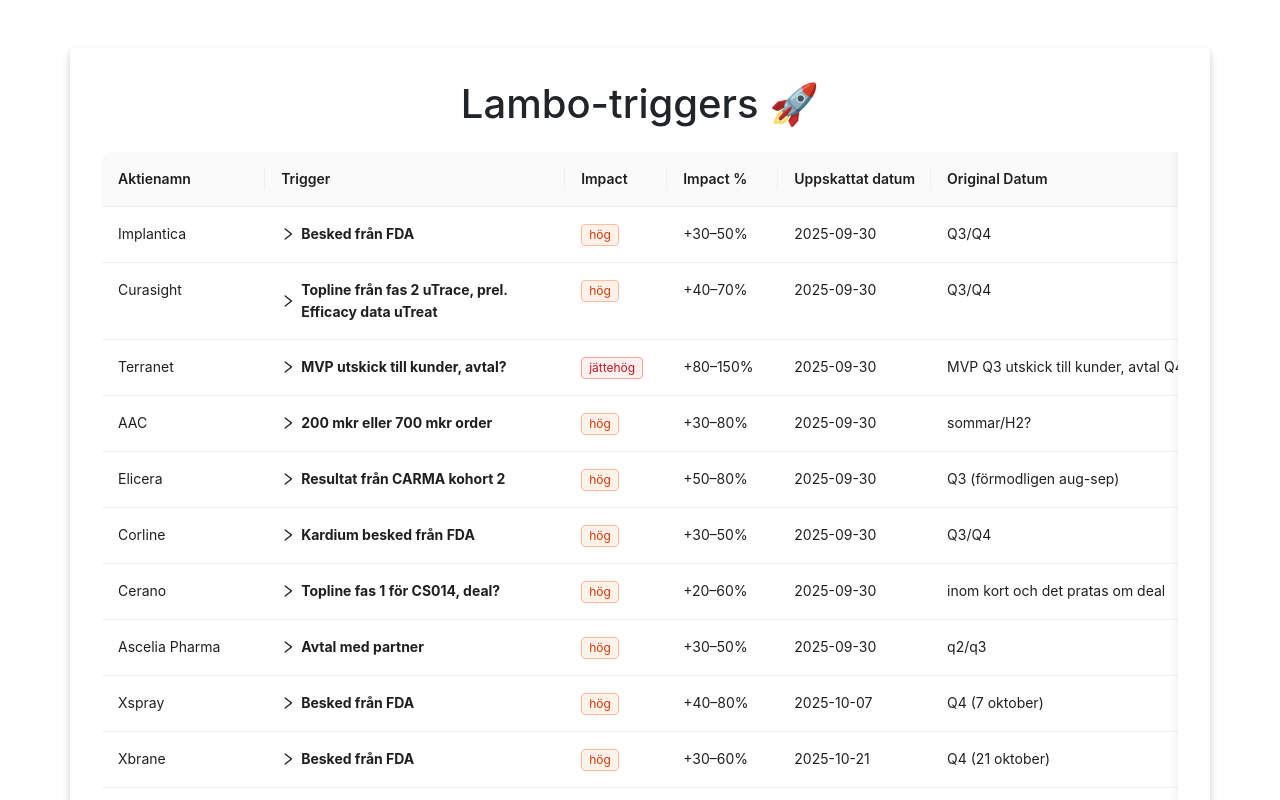
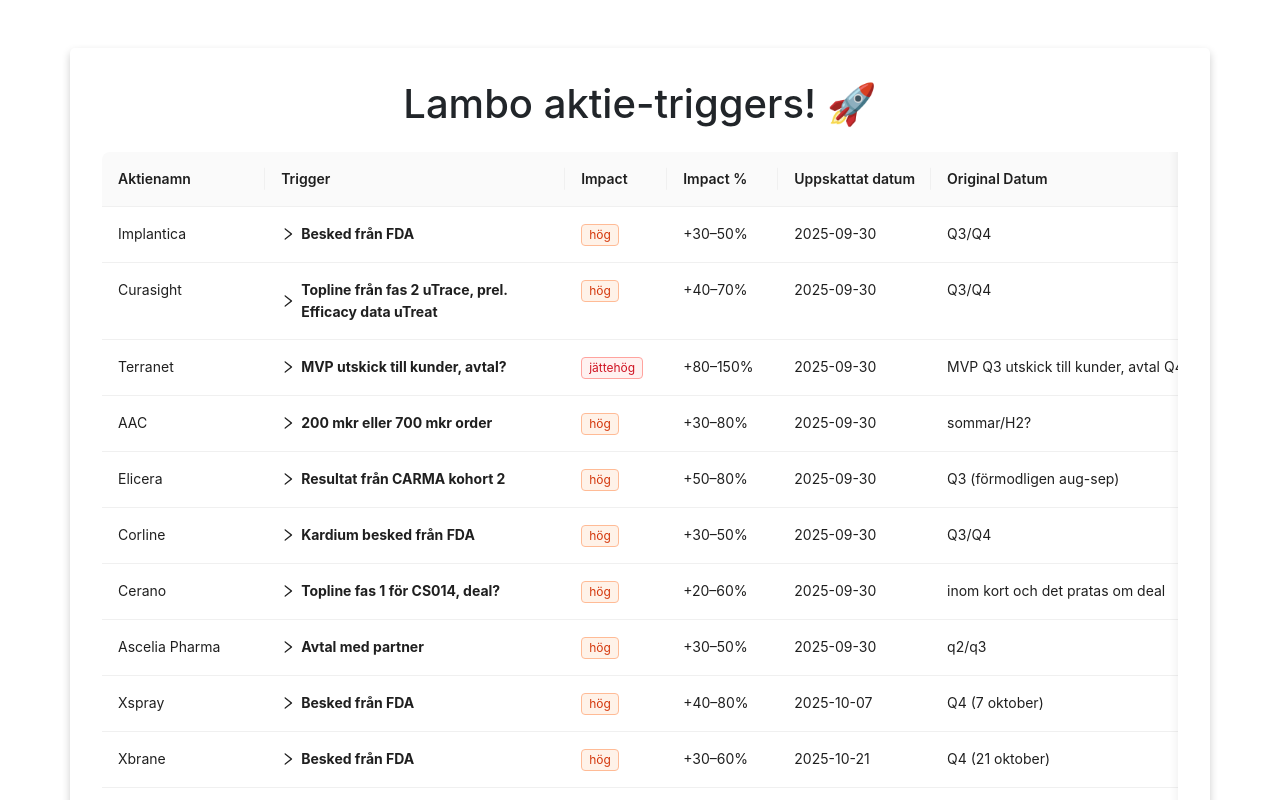
Before and after one commit to psykopotatis/lambo-triggers, a React (Create React App) app: page / in a window 1280 px wide. Shown: the top 800 px of the page. Built offline with nearby package versions, Linux system fonts and the light colour scheme; the HTML template or start-up script is replaced by a standard one.

Commit message:
Fix title

```diff
--- a/public/index.html
+++ b/public/index.html
@@ -11,7 +11,7 @@
     />
     <link rel="apple-touch-icon" href="%PUBLIC_URL%/logo192.png" />
     <link rel="manifest" href="%PUBLIC_URL%/manifest.json" />
-    <title>Lambo-triggers</title>
+    <title>Lambo aktie-triggers!</title>
     <link href="https://cdn.jsdelivr.net/npm/bootstrap@5.3.0/dist/css/bootstrap.min.css" rel="stylesheet">
   </head>
   <body>
--- a/src/App.js
+++ b/src/App.js
@@ -87,7 +87,7 @@
   return (
       <ConfigProvider>
         <div className="container mt-5">
-          <h1 className="text-center mb-4">Lambo-triggers 🚀</h1>
+          <h1 className="text-center mb-4">Lambo aktie-triggers! 🚀</h1>
           <Table
               className="lambo-table"
               dataSource={data}
```
